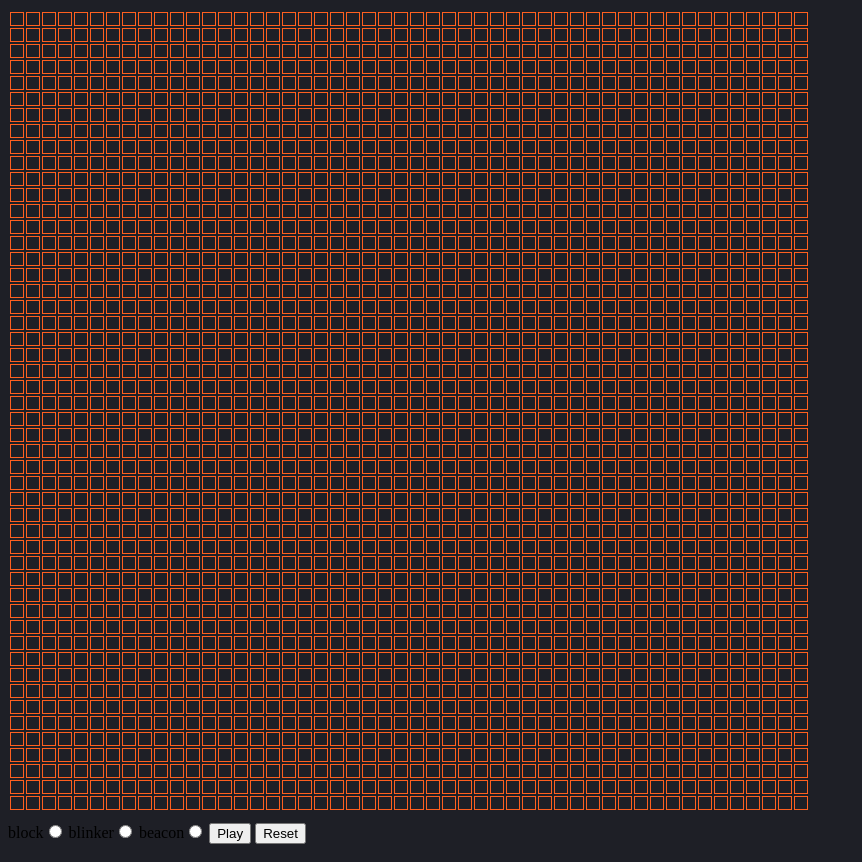
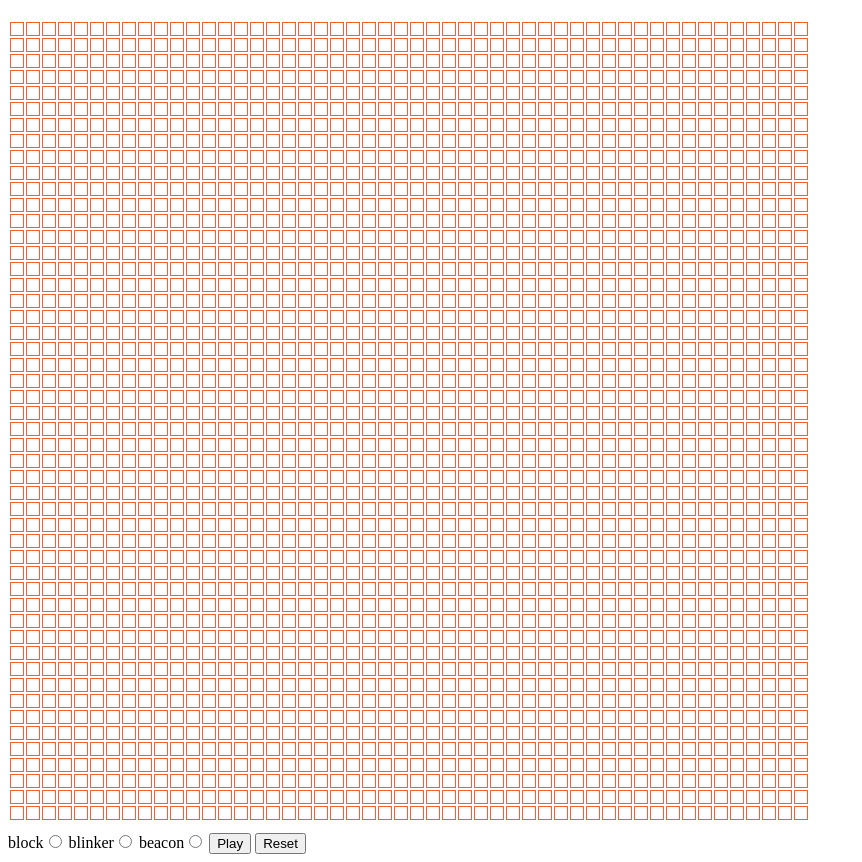
Before and after one commit to jmw11x/GameOfLife, a PHP site: page / in a window 1280 px wide. Shown: the whole page, without its empty margins (0-862 px from the left). Run offline with PHP 8.4, Linux system fonts and the light colour scheme.

Commit message:
Update style.css

```diff
--- a/style.css
+++ b/style.css
@@ -1,23 +1,11 @@
 
 body {
-    background: #1E1F26;
 }
 #grid {
     padding-bottom: 10px;
 }
-table {
-    background-color: #1E1F26;
-
-}
-td {
+table td, tr{
     border: 1px solid #FF5F1F;
     width: 10px;
     height: 10px;
 }
-
-td.dead {
-    background-color: transparent;
-}
-td.live {
-    background-color:#FF5F1F;
-}
```
